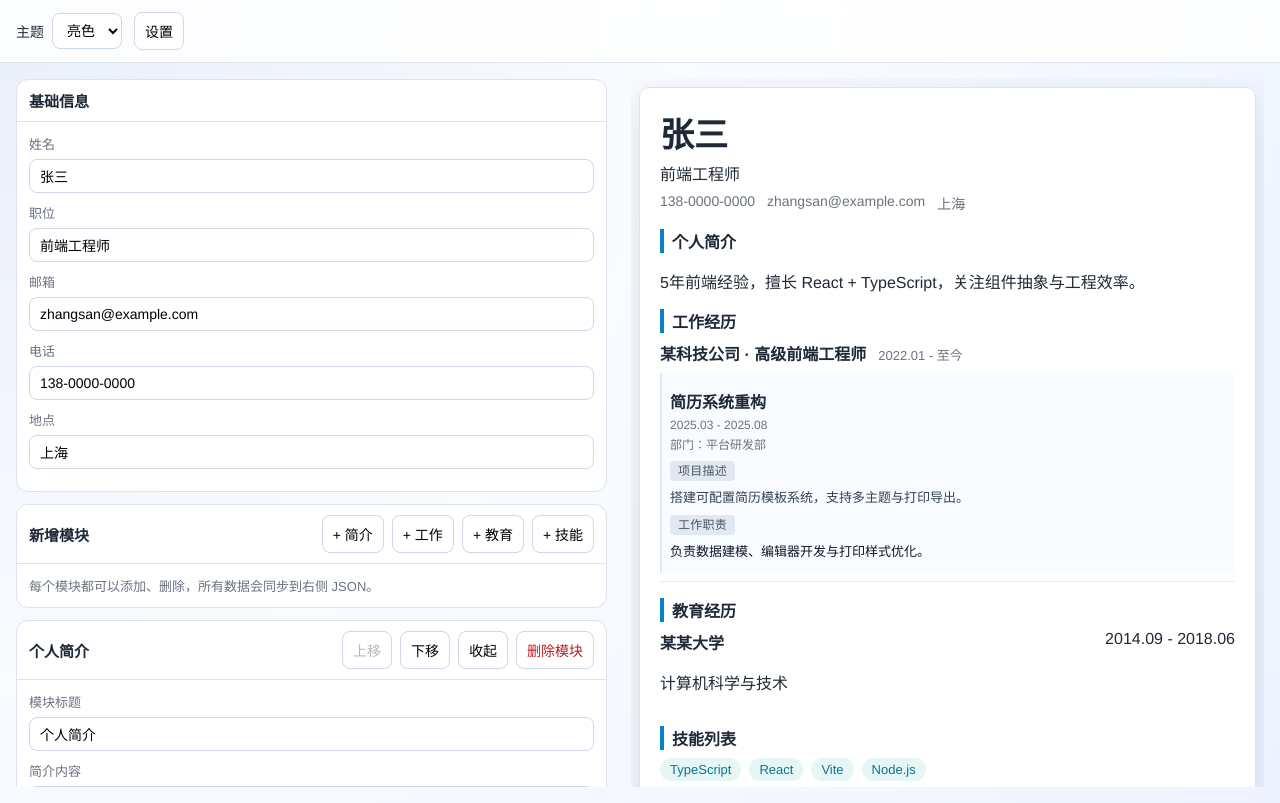
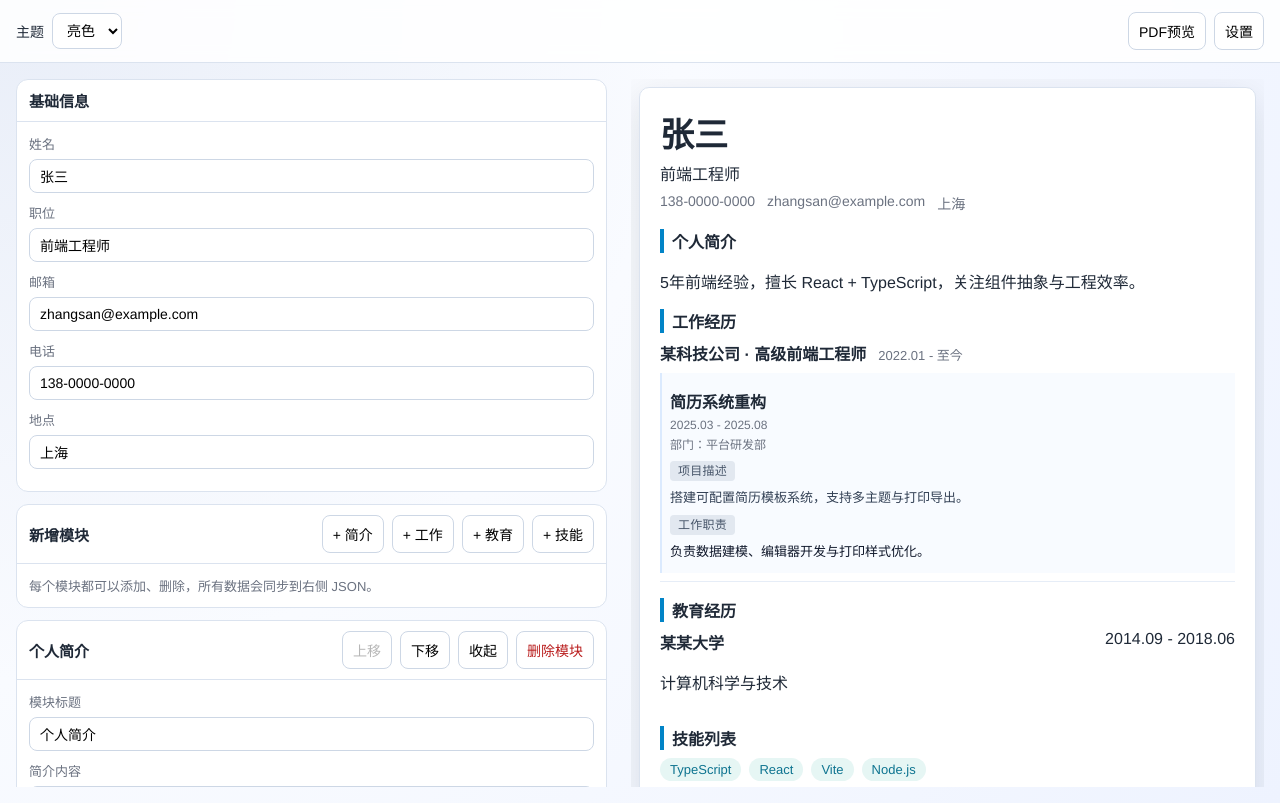
Before and after one commit to wylovely/EasyResume, a React app: page / in a window 1280 px wide. Built offline with nearby package versions, Linux system fonts and the light colour scheme; the HTML template or start-up script is replaced by a standard one.

Commit message:
[feat]: move pdf preview action to top toolbar

```diff
--- a/src/App.tsx
+++ b/src/App.tsx
@@ -137,7 +137,12 @@ const App = () => {
 
   return (
     <div className={`app app-ui-${uiTheme}`} style={appStyle}>
-      <TopToolbar uiTheme={uiTheme} onUiThemeChange={setUiTheme} onOpenSettings={() => setSettingsOpen(true)} />
+      <TopToolbar
+        uiTheme={uiTheme}
+        onUiThemeChange={setUiTheme}
+        onOpenSettings={() => setSettingsOpen(true)}
+        onOpenPreview={() => window.print()}
+      />
       <SettingsModal
         open={settingsOpen}
         template={template}
@@ -152,7 +157,6 @@ const App = () => {
         onFontScaleChange={setFontScale}
         onBlockGapScaleChange={setBlockGapScale}
         onInnerGapScaleChange={setInnerGapScale}
-        onPrint={() => window.print()}
         onExportJson={exportJson}
         onImportJson={() => importInputRef.current?.click()}
       />
--- a/src/components/business/SettingsModal/index.tsx
+++ b/src/components/business/SettingsModal/index.tsx
@@ -14,7 +14,6 @@ interface SettingsModalProps {
   onFontScaleChange: (value: number) => void;
   onBlockGapScaleChange: (value: number) => void;
   onInnerGapScaleChange: (value: number) => void;
-  onPrint: () => void;
   onExportJson: () => void;
   onImportJson: () => void;
 }
@@ -33,7 +32,6 @@ const SettingsModal = ({
   onFontScaleChange,
   onBlockGapScaleChange,
   onInnerGapScaleChange,
-  onPrint,
   onExportJson,
   onImportJson,
 }: SettingsModalProps) => {
@@ -110,9 +108,6 @@ const SettingsModal = ({
           </label>
 
           <div className="settings-actions">
-            <button type="button" onClick={onPrint}>
-              导出 PDF（浏览器打印）
-            </button>
             <button type="button" onClick={onExportJson}>
               导出 JSON
             </button>
--- a/src/components/business/TopToolbar/index.tsx
+++ b/src/components/business/TopToolbar/index.tsx
@@ -4,9 +4,10 @@ interface TopToolbarProps {
   uiTheme: UiTheme;
   onUiThemeChange: (value: UiTheme) => void;
   onOpenSettings: () => void;
+  onOpenPreview: () => void;
 }
 
-const TopToolbar = ({ uiTheme, onUiThemeChange, onOpenSettings }: TopToolbarProps) => (
+const TopToolbar = ({ uiTheme, onUiThemeChange, onOpenSettings, onOpenPreview }: TopToolbarProps) => (
   <div className="toolbar no-print">
     <label>
       主题
@@ -15,9 +16,14 @@ const TopToolbar = ({ uiTheme, onUiThemeChange, onOpenSettings }: TopToolbarProp
         <option value="dark">暗色</option>
       </select>
     </label>
-    <button type="button" onClick={onOpenSettings}>
-      设置
-    </button>
+    <div className="toolbar-right">
+      <button type="button" onClick={onOpenPreview}>
+        PDF预览
+      </button>
+      <button type="button" onClick={onOpenSettings}>
+        设置
+      </button>
+    </div>
   </div>
 );
 
--- a/src/styles.css
+++ b/src/styles.css
@@ -60,6 +60,13 @@ body {
   gap: 8px;
   align-items: center;
   font-size: 14px;
+}
+
+.toolbar-right {
+  margin-left: auto;
+  display: flex;
+  gap: 8px;
+  align-items: center;
 }
 
 .slider-label input[type="range"] {
```
